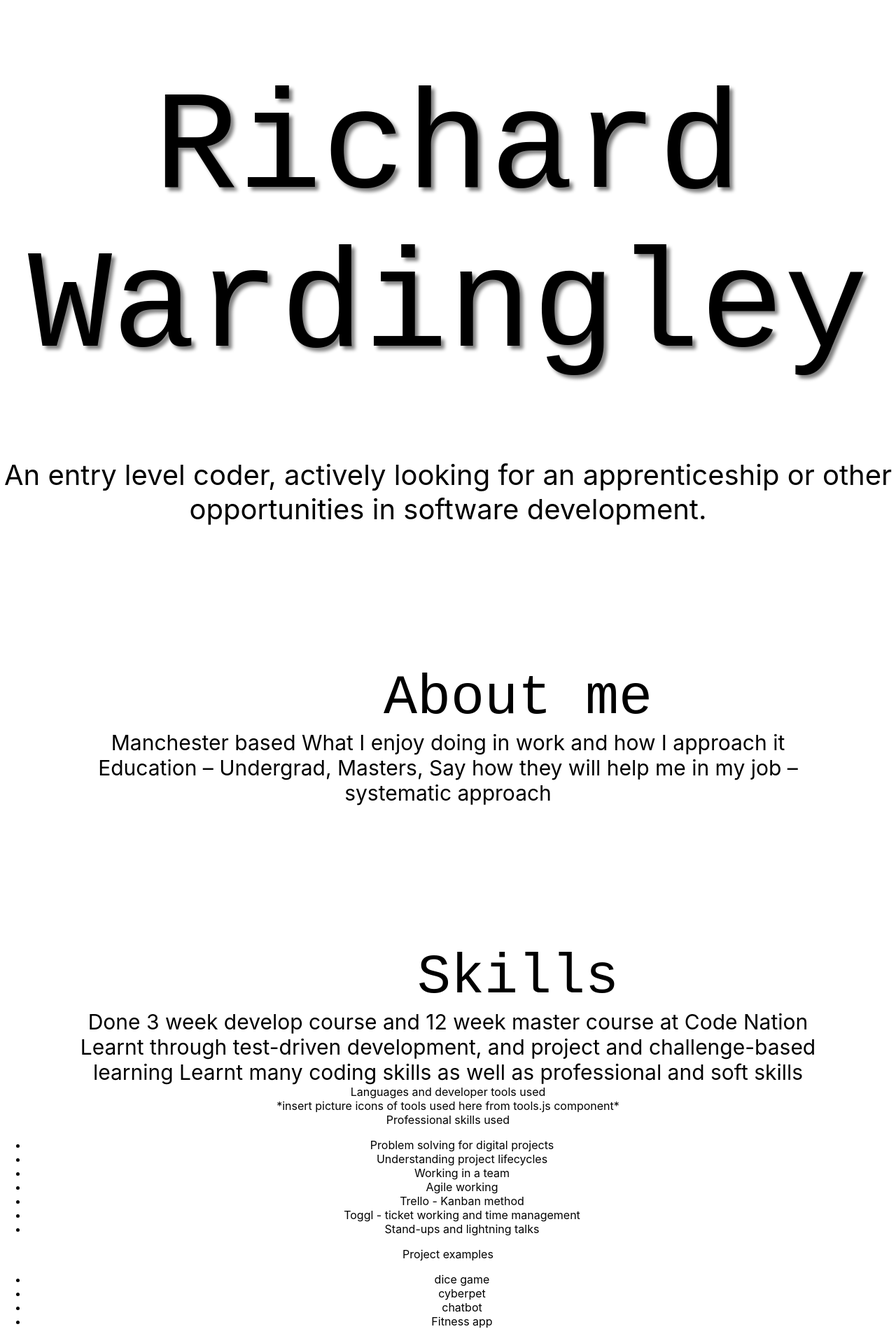
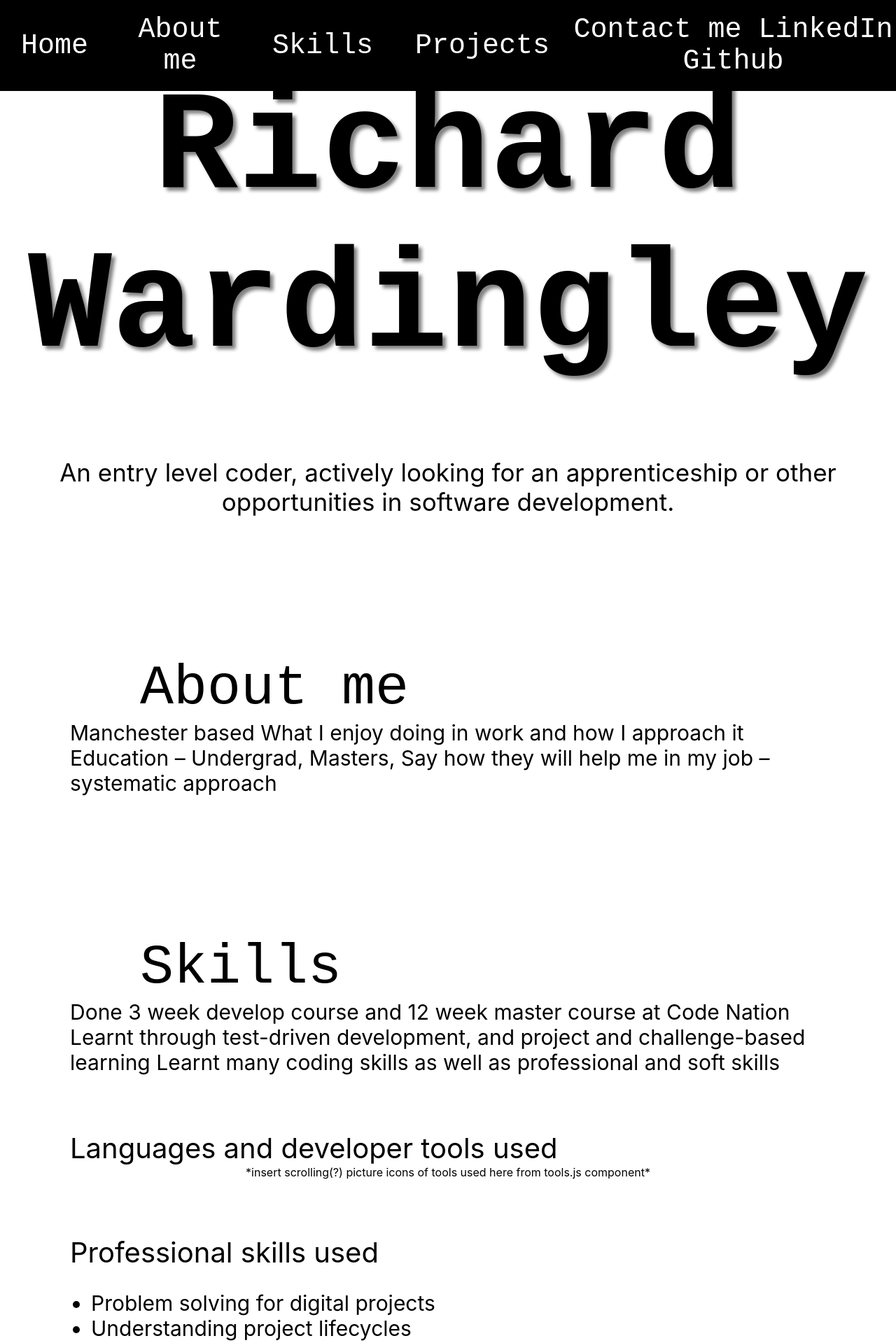
Before and after one commit to richardwardingley/portfolio-react, a React (Create React App) app: page / in a window 1280 px wide. Shown: the top 1919 px of the page at 70% size. Built offline with nearby package versions, Linux system fonts and the light colour scheme.

Commit message:
CSS and navbar

```diff
--- a/src/App.js
+++ b/src/App.js
@@ -1,6 +1,6 @@
 import React from 'react';
 import './App.css';
-// import Navbar from './components/Navbar';
+import Navbar from './components/Navbar';
 import Landing from './components/Landing';
 import AboutMe from './components/AboutMe';
 import Skills from './components/Skills';
@@ -10,7 +10,7 @@ import ProjectExamples from './components/ProjectExamples';
 function App() {
   return (
     <div className="App">
-      {/* <Navbar/> */}
+      <Navbar/>
       <Landing/>
       <AboutMe/>
       <Skills/>
--- a/src/components/AboutMe.css
+++ b/src/components/AboutMe.css
@@ -2,9 +2,11 @@
     font-size: 80px;
     font-family: monospace;
     padding: 200px 0 0 200px;
+    text-align: left;
 }
 #aboutText {
     font-size: 30px;
     padding-left: 100px;
     padding-right: 100px;
+    text-align: left;
 }
--- a/src/components/Landing.css
+++ b/src/components/Landing.css
@@ -4,8 +4,9 @@
     font-family: monospace;
     padding: 100px 0 100px 0;
     text-shadow: 5px 5px 5px grey;
+    font-weight: bold;
 }
 #landingText {
-    font-size: 40px;
+    font-size: 35px;
     text-align: center;
 }
--- a/src/components/Navbar.css
+++ b/src/components/Navbar.css
@@ -0,0 +1,25 @@
+nav {
+    display: flex;
+    justify-content: space-around;
+    background-color: black;
+    color: white;
+    font-family: monospace;
+    font-size: 40px;
+    margin: 0;
+    align-items: center;
+    position: fixed;
+    top: 0;
+    width: 100%;
+
+}
+nav a {
+    text-decoration: none;
+    color: white;
+    padding: 20px 30px 20px 30px;
+    border-radius: 10%;
+}
+nav a:hover {
+    background-color: white;
+    color: black;
+    height: px;
+}
--- a/src/components/Navbar.js
+++ b/src/components/Navbar.js
@@ -0,0 +1,18 @@
+import React from 'react';
+import './Navbar.css';
+
+const Navbar = () => {
+    return (
+        <nav>
+            <a href="#home">Home</a>
+            <a href="#aboutMe">About me</a>
+            <a href="#skills">Skills</a>
+            <a href="#projects">Projects</a>
+            Contact me
+            LinkedIn
+            Github
+        </nav>
+    )
+}
+
+export default Navbar;
--- a/src/components/ProjectExamples.css
+++ b/src/components/ProjectExamples.css
@@ -0,0 +1,21 @@
+#projectsTitle {
+    font-size: 80px;
+    font-family: monospace;
+    padding: 200px 0 0 200px;
+    text-align: left;
+}
+#projectsBullets {
+    font-size: 30px;
+    padding-left: 130px;
+    padding-right: 100px;
+    text-align: left;
+}
+#footer {
+    background-color: black;
+    color: white;
+    text-align: center;
+    font-family: monospace;
+    font-size: 20px;
+    padding: 10px;
+    margin-top: 200px;
+}
--- a/src/components/ProjectExamples.js
+++ b/src/components/ProjectExamples.js
@@ -1,17 +1,21 @@
 import React from 'react';
+import './ProjectExamples.css';
 
 const ProjectExamples = () => {
     return (
         <div>
-            <div>Project examples</div>
+            <div id="projectsTitle">Project examples</div>
             <div>
-                <ul>
+                <ul id="projectsBullets">
                     <li>dice game</li>
                     <li>cyberpet</li>
                     <li>chatbot</li>
                     <li>Fitness app</li>
                 </ul>
             </div>
+            <div id="footer">
+                Richard Wardingley ©2020
+            </div>
         </div>
     )
 }
--- a/src/components/Skills.css
+++ b/src/components/Skills.css
@@ -2,14 +2,22 @@
     font-size: 80px;
     font-family: monospace;
     padding: 200px 0 0 200px;
+    text-align: left;
 }
 #skillsText {
     font-size: 30px;
     padding-left: 100px;
     padding-right: 100px;
+    text-align: left;
 }
 .skillsToolsSubTitles {
     font-size: 40px;
-    padding-left: 100px;
+    padding: 80px 100px 0 100px;
+    text-align: left;
+}
+#skillsBullets {
+    font-size: 30px;
+    padding-left: 130px;
     padding-right: 100px;
+    text-align: left;
 }
--- a/src/components/Skills.js
+++ b/src/components/Skills.js
@@ -13,12 +13,12 @@ const Skills = () => {
                 </div>
             </div>
             <div>
-                <div>Languages and developer tools used</div>
-                <div>*insert picture icons of tools used here from tools.js component*</div>
+                <div className="skillsToolsSubTitles">Languages and developer tools used</div>
+                <div>*insert scrolling(?) picture icons of tools used here from tools.js component*</div>
             </div>
             <div>
-                <div>Professional skills used</div>
-                <ul>
+                <div className="skillsToolsSubTitles">Professional skills used</div>
+                <ul id="skillsBullets">
                     <li>Problem solving for digital projects</li>
                     <li>Understanding project lifecycles</li>
                     <li>Working in a team</li>
```
Also changed, not shown: 1 other file (tests, documents, lock files or other folders).
